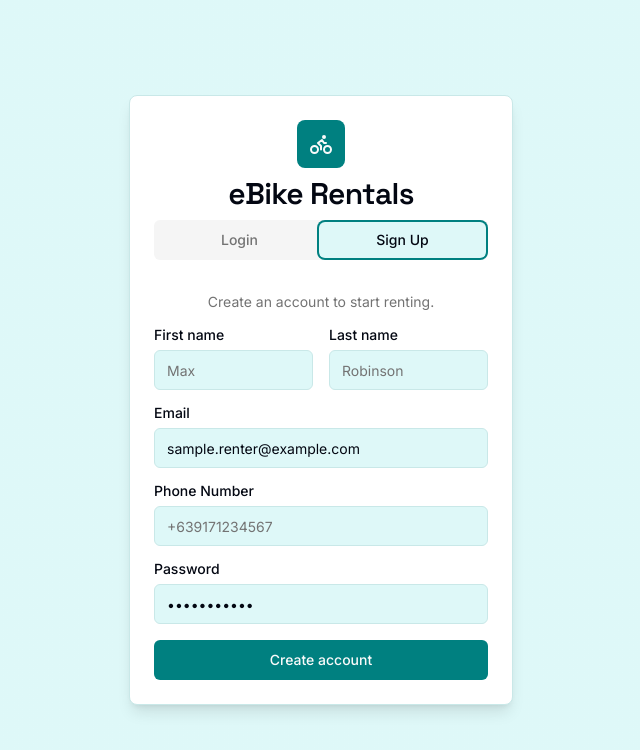
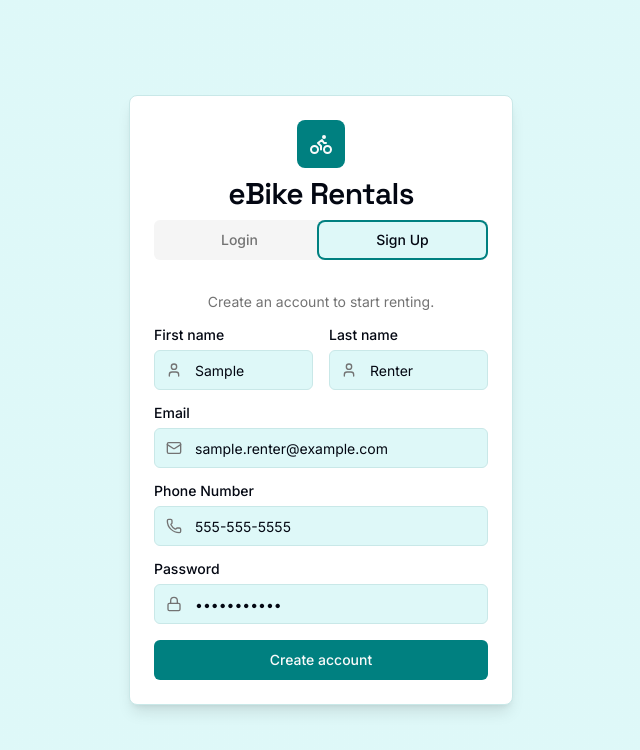
Before and after one commit to rubyones/eco-cycle-rentals, a Next.js app: page / in a window 1280 px wide. Both pictures are taken after a click on the tab "Sign Up". Shown: the top 750 px of the page, without its empty margins (319-959 px from the left). Built offline with nearby package versions, Linux system fonts and the light colour scheme; no server answers.

Commit message:
MAKE SURE TO HAVE A SEPARETED LOG IN PAGE FOR THE RENTER LOG IN, REGISTE

```diff
--- a/src/app/page.tsx
+++ b/src/app/page.tsx
@@ -1,7 +1,7 @@
 'use client';
 
 import { useRouter } from 'next/navigation';
-import { Bike, Loader2, Mail, Lock } from 'lucide-react';
+import { Bike, Loader2, Mail, Lock, User as UserIcon, Phone } from 'lucide-react';
 
 import { Button } from '@/components/ui/button';
 import {
@@ -26,9 +26,9 @@ function LoginPageContent() {
   const [isSigningIn, setIsSigningIn] = useState(false);
   const [email, setEmail] = useState('sample.renter@example.com');
   const [password, setPassword] = useState('password123');
-  const [firstName, setFirstName] = useState('');
-  const [lastName, setLastName] = useState('');
-  const [phone, setPhone] = useState('');
+  const [firstName, setFirstName] = useState('Sample');
+  const [lastName, setLastName] = useState('Renter');
+  const [phone, setPhone] = useState('555-555-5555');
   const { toast } = useToast();
 
 
@@ -53,8 +53,16 @@ function LoginPageContent() {
       if (action === 'login') {
         initiateEmailSignIn(auth, email, password);
       } else {
-        // Here you would also handle creating the renter document in Firestore upon successful signup
-        initiateEmailSignUp(auth, email, password);
+        if (!firstName || !lastName || !phone) {
+           toast({
+            title: "Missing Information",
+            description: "Please fill out all fields to sign up.",
+            variant: "destructive",
+          });
+          setIsSigningIn(false);
+          return;
+        }
+        initiateEmailSignUp(auth, email, password, { firstName, lastName, phone });
       }
     }
   };
@@ -131,24 +139,39 @@ function LoginPageContent() {
               <div className="grid grid-cols-2 gap-4">
                 <div className="grid gap-2">
                   <Label htmlFor="first-name">First name</Label>
-                  <Input id="first-name" placeholder="Max" required onChange={(e) => setFirstName(e.target.value)} />
+                   <div className="relative">
+                     <UserIcon className="absolute left-3 top-1/2 -translate-y-1/2 h-4 w-4 text-muted-foreground" />
+                    <Input id="first-name" placeholder="Max" required value={firstName} onChange={(e) => setFirstName(e.target.value)} className="pl-10" />
+                  </div>
                 </div>
                 <div className="grid gap-2">
                   <Label htmlFor="last-name">Last name</Label>
-                  <Input id="last-name" placeholder="Robinson" required onChange={(e) => setLastName(e.target.value)} />
+                   <div className="relative">
+                     <UserIcon className="absolute left-3 top-1/2 -translate-y-1/2 h-4 w-4 text-muted-foreground" />
+                    <Input id="last-name" placeholder="Robinson" required value={lastName} onChange={(e) => setLastName(e.target.value)} className="pl-10" />
+                  </div>
                 </div>
               </div>
                <div className="grid gap-2">
                 <Label htmlFor="email-signup">Email</Label>
-                <Input id="email-signup" type="email" placeholder="m@example.com" required value={email} onChange={(e) => setEmail(e.target.value)} />
+                 <div className="relative">
+                  <Mail className="absolute left-3 top-1/2 -translate-y-1/2 h-4 w-4 text-muted-foreground" />
+                  <Input id="email-signup" type="email" placeholder="m@example.com" required value={email} onChange={(e) => setEmail(e.target.value)} className="pl-10" />
+                </div>
               </div>
                <div className="grid gap-2">
                 <Label htmlFor="phone">Phone Number</Label>
-                <Input id="phone" type="tel" placeholder="+639171234567" required onChange={(e) => setPhone(e.target.value)} />
+                <div className="relative">
+                  <Phone className="absolute left-3 top-1/2 -translate-y-1/2 h-4 w-4 text-muted-foreground" />
+                  <Input id="phone" type="tel" placeholder="+639171234567" required value={phone} onChange={(e) => setPhone(e.target.value)} className="pl-10" />
+                </div>
               </div>
               <div className="grid gap-2">
                 <Label htmlFor="password-signup">Password</Label>
-                <Input id="password-signup" type="password" required value={password} onChange={(e) => setPassword(e.target.value)} />
+                <div className="relative">
+                  <Lock className="absolute left-3 top-1/2 -translate-y-1/2 h-4 w-4 text-muted-foreground" />
+                  <Input id="password-signup" type="password" required value={password} onChange={(e) => setPassword(e.target.value)} className="pl-10" />
+                </div>
               </div>
               <Button type="submit" className="w-full" disabled={isSigningIn}>
                 {isSigningIn ? <Loader2 className="mr-2 h-4 w-4 animate-spin" /> : 'Create account'}
--- a/src/firebase/non-blocking-login.tsx
+++ b/src/firebase/non-blocking-login.tsx
@@ -25,6 +25,8 @@ export function initiateEmailSignUp(authInstance: Auth, email: string, password:
       const { firestore } = getSdks(authInstance.app);
       const user = userCredential.user;
 
+      const displayName = extraData?.firstName && extraData?.lastName ? `${extraData.firstName} ${extraData.lastName}` : 'New User';
+
       // Create renter document in Firestore
       const renterRef = doc(firestore, 'renters', user.uid);
       const renterData = {
@@ -36,7 +38,8 @@ export function initiateEmailSignUp(authInstance: Auth, email: string, password:
       };
 
       // Update profile and set document non-blockingly
-      updateProfile(user, { displayName: `${extraData?.firstName} ${extraData?.lastName}` });
+      updateProfile(user, { displayName: displayName });
+
       setDoc(renterRef, renterData, { merge: true }).catch(error => {
          errorEmitter.emit('permission-error', new FirestorePermissionError({
             path: renterRef.path,
```
